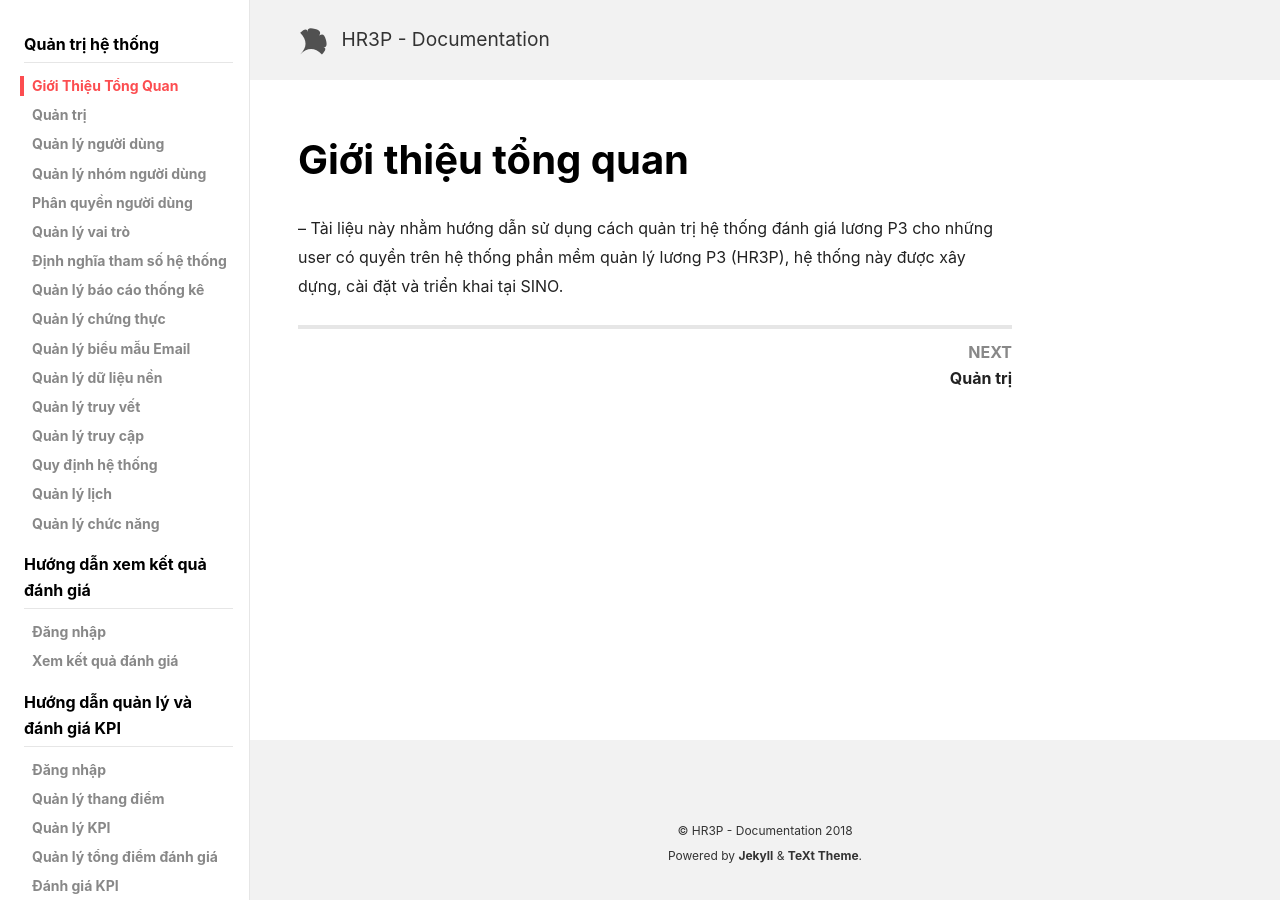
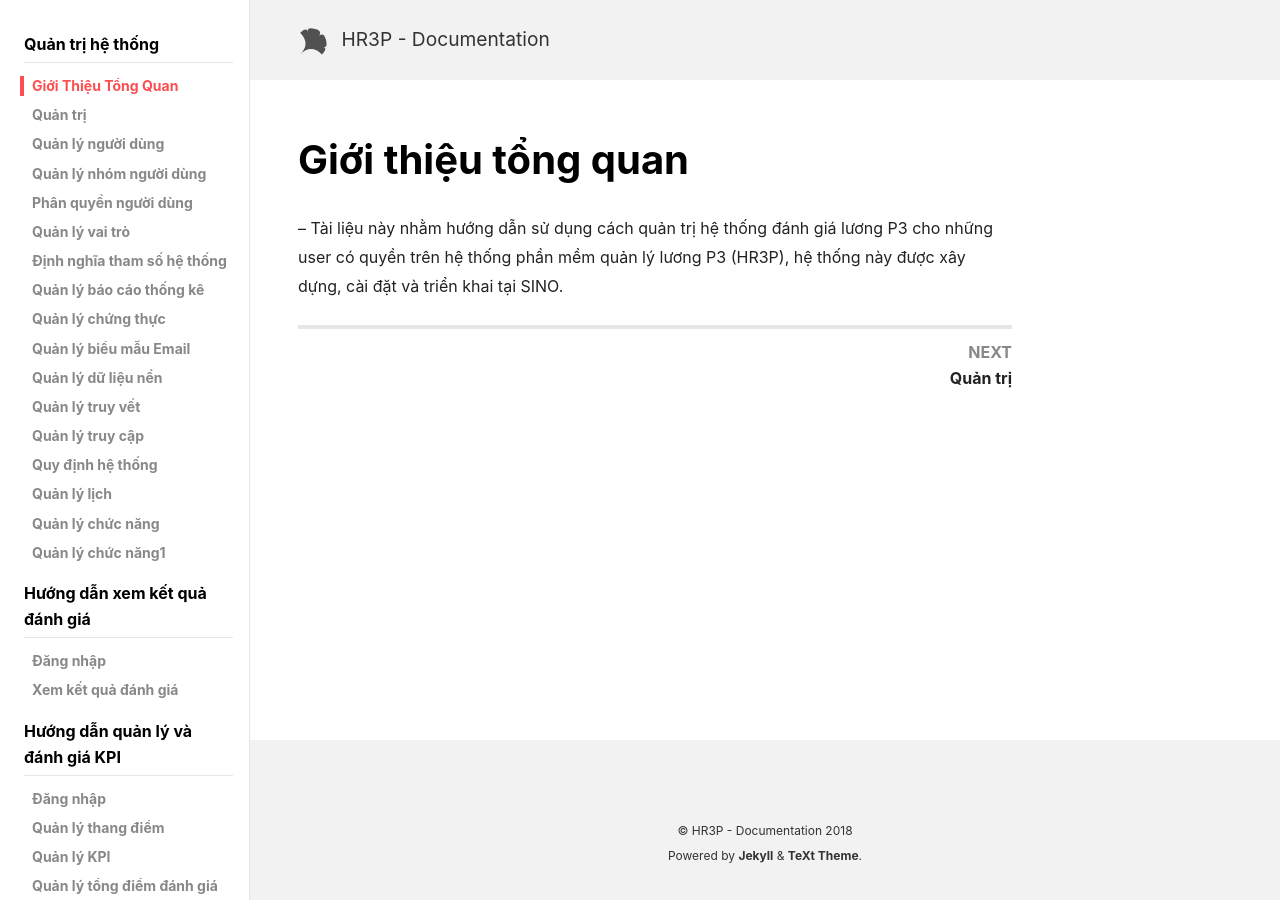
Before and after one commit to sinoautoid/hr3p, a Jekyll site: the page built from docs/_docs/en/Introduction.md, in a window 1280 px wide. Built offline with Jekyll 4.4.1, drawn with Linux system fonts in a browser that asks for light colours; nearby versions of some CDN libraries; the list of posts is cut into pages by our own code.

```diff
--- a/_data/navigation.yml
+++ b/_data/navigation.yml
@@ -47,6 +47,8 @@ mgmt-system:
         url: /quan-ly-lich
       - title: Quản lý chức năng
         url: /quan-ly-chuc-nang
+      - title: Quản lý chức năng1
+        url: /quan-ly-chuc-nang1
 
   - title: Hướng dẫn xem kết quả đánh giá
     children:
```
